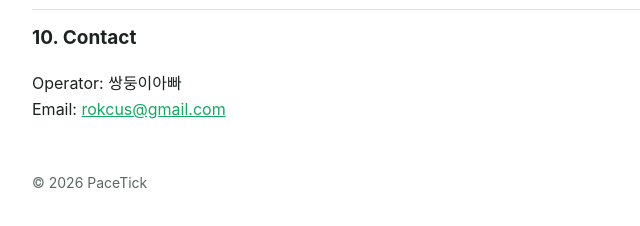
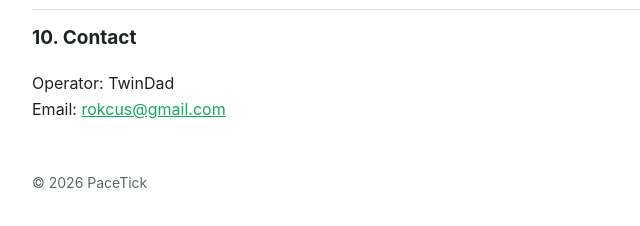
Before and after one commit to rokcus/pacetick, a plain HTML site: page privacy.html in a window 1280 px wide. Shown: the part 2754-2980 px from the top of the page, 244-884 px from the left. Drawn offline with Linux system fonts and the light colour scheme.

Commit message:
Use TwinDad as the operator name on the English page
Co-Authored-By: Claude Opus 5.5 <noreply@anthropic.com>

```diff
--- a/privacy.html
+++ b/privacy.html
@@ -86,7 +86,7 @@
 <p>If we change this policy, we will update this page and the effective date above. For significant changes, we will also let you know in the app or in the App Store release notes.</p>
 
 <h2>10. Contact</h2>
-<p>Operator: 쌍둥이아빠<br>
+<p>Operator: TwinDad<br>
 Email: <a href="mailto:rokcus@gmail.com">rokcus@gmail.com</a></p>
 
 <footer>© 2026 PaceTick</footer>
```
